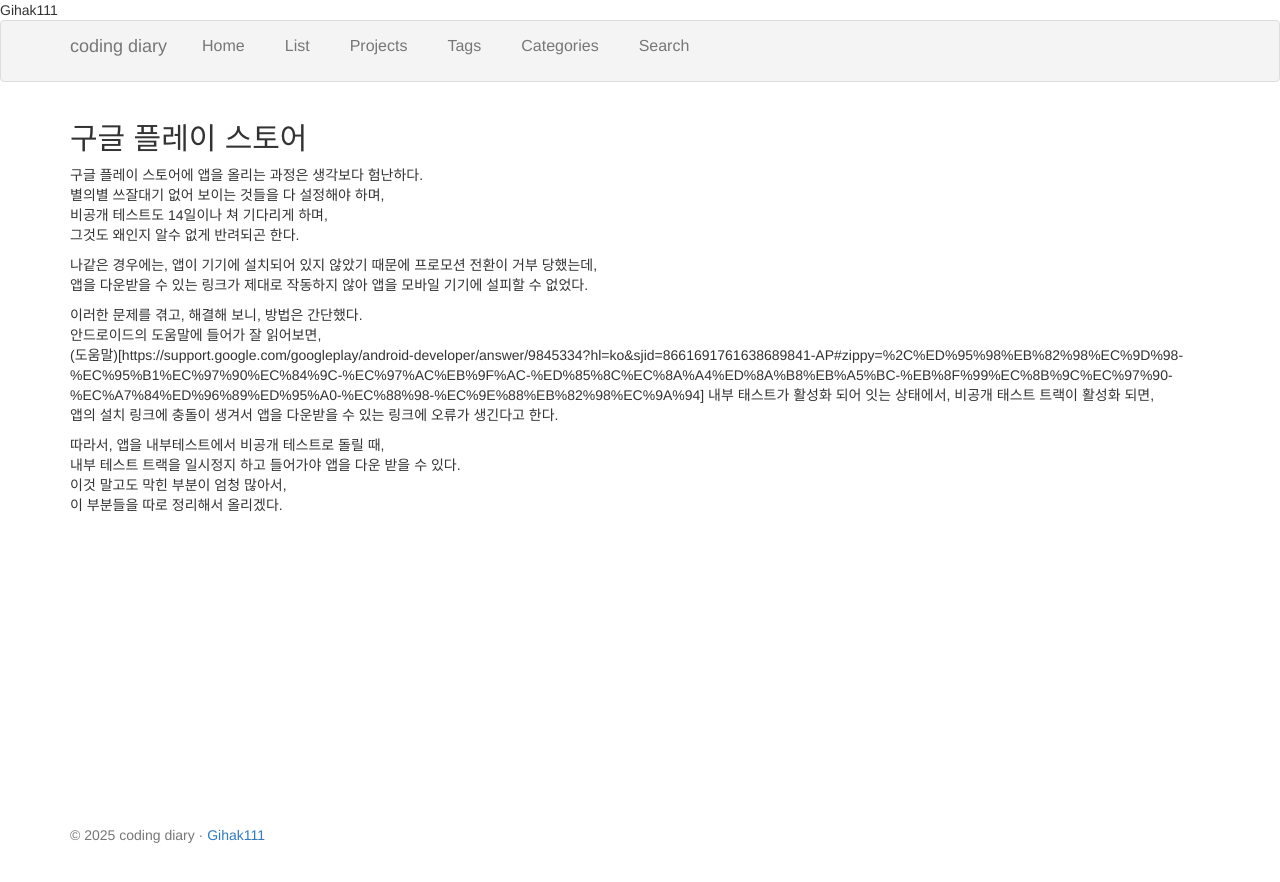
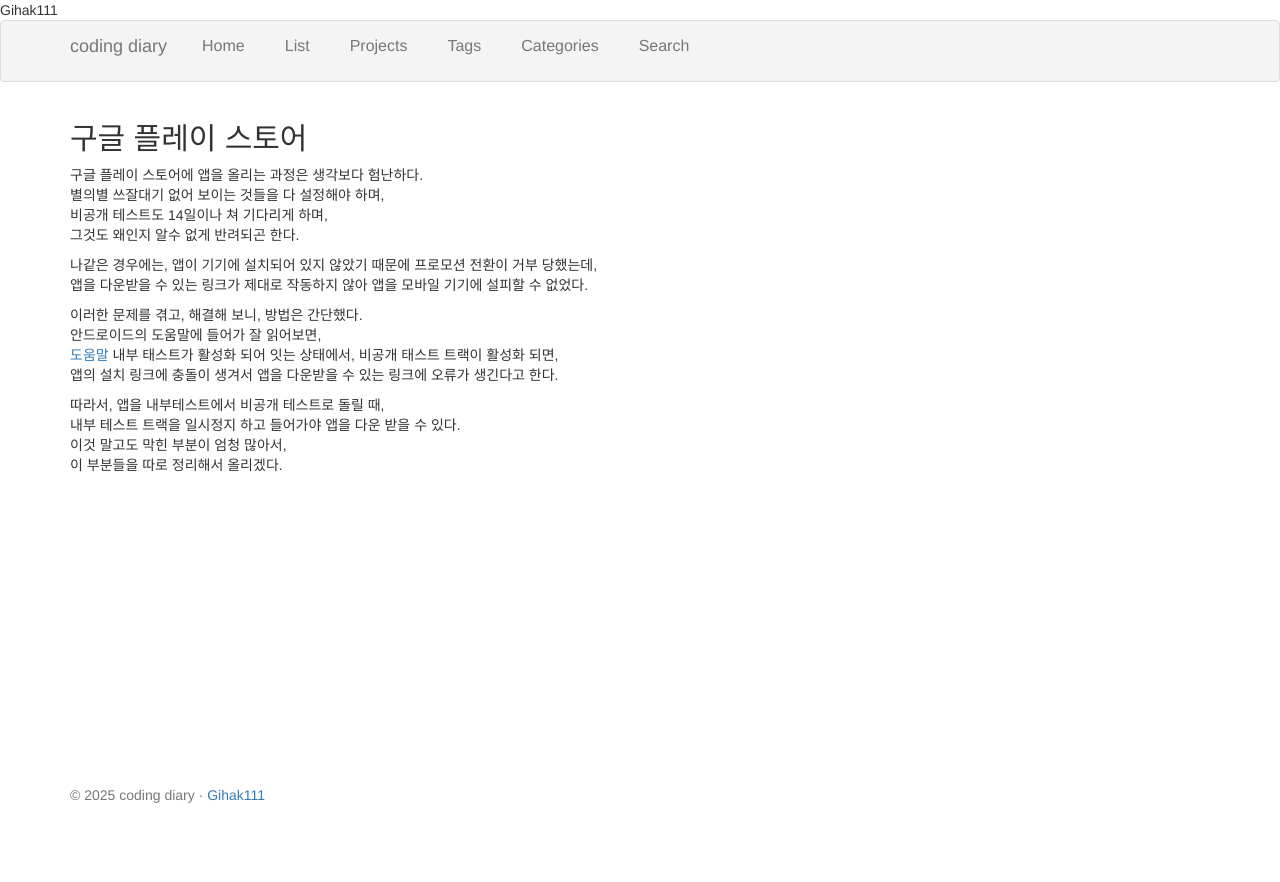
Before and after one commit to Gihak111/Gihak111.github.io, a Jekyll site: the page built from _posts/2025-02-14-Google_App_uploading_upload.md, in a window 1280 px wide. Shown: the top 882 px of the page. Built offline with Jekyll 4.4.1, drawn with Linux system fonts in a browser that asks for light colours.

Commit message:
Update 2025-02-14-Google_App_uploading_upload.md

```diff
--- a/_posts/2025-02-14-Google_App_uploading_upload.md
+++ b/_posts/2025-02-14-Google_App_uploading_upload.md
@@ -20,7 +20,7 @@ sidebar:
 
 이러한 문제를 겪고, 해결해 보니, 방법은 간단했다.
 안드로이드의 도움말에 들어가 잘 읽어보면,
-(도움말)[https://support.google.com/googleplay/android-developer/answer/9845334?hl=ko&sjid=8661691761638689841-AP#zippy=%2C%ED%95%98%EB%82%98%EC%9D%98-%EC%95%B1%EC%97%90%EC%84%9C-%EC%97%AC%EB%9F%AC-%ED%85%8C%EC%8A%A4%ED%8A%B8%EB%A5%BC-%EB%8F%99%EC%8B%9C%EC%97%90-%EC%A7%84%ED%96%89%ED%95%A0-%EC%88%98-%EC%9E%88%EB%82%98%EC%9A%94]
+[도움말](https://support.google.com/googleplay/android-developer/answer/9845334?hl=ko&sjid=8661691761638689841-AP#zippy=%2C%ED%95%98%EB%82%98%EC%9D%98-%EC%95%B1%EC%97%90%EC%84%9C-%EC%97%AC%EB%9F%AC-%ED%85%8C%EC%8A%A4%ED%8A%B8%EB%A5%BC-%EB%8F%99%EC%8B%9C%EC%97%90-%EC%A7%84%ED%96%89%ED%95%A0-%EC%88%98-%EC%9E%88%EB%82%98%EC%9A%94)
 내부 태스트가 활성화 되어 잇는 상태에서, 비공개 태스트 트랙이 활성화 되면,
 앱의 설치 링크에 충돌이 생겨서 앱을 다운받을 수 있는 링크에 오류가 생긴다고 한다.
 
```
